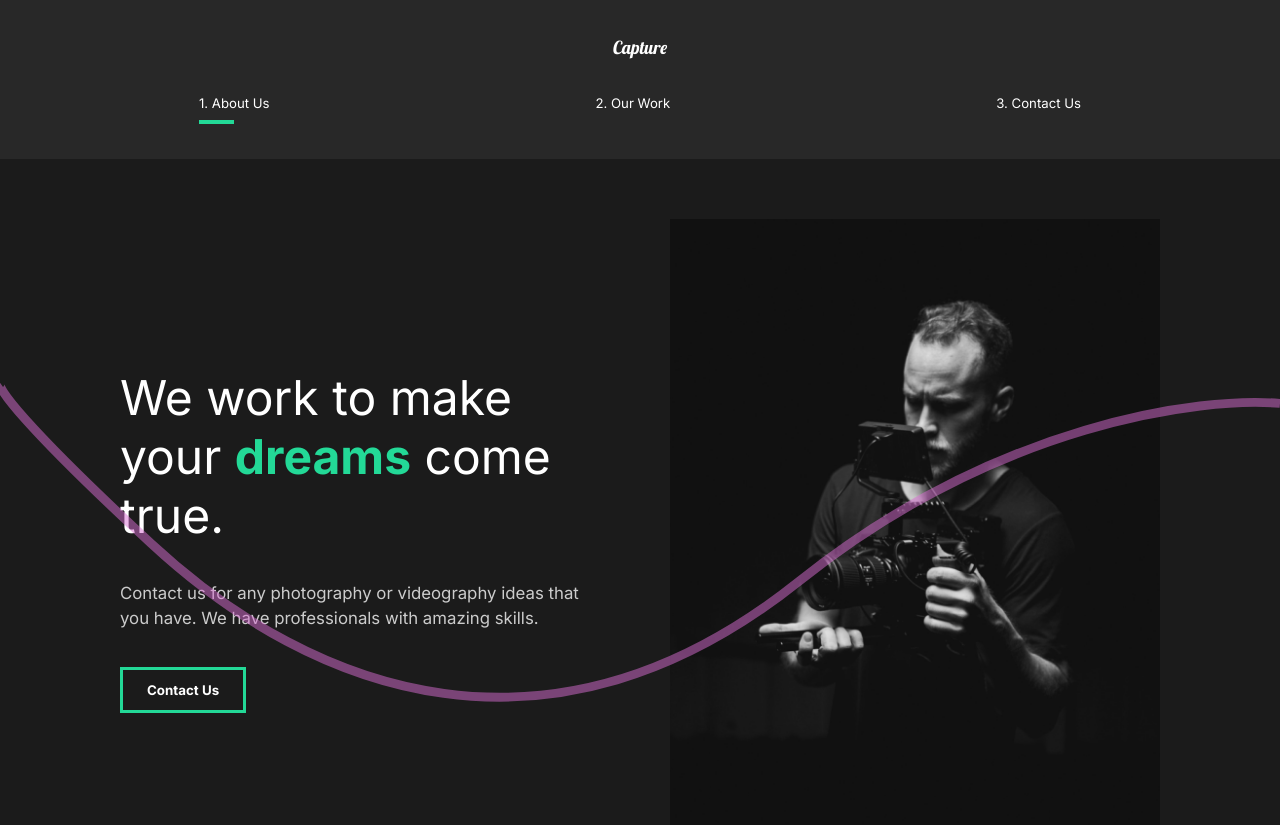
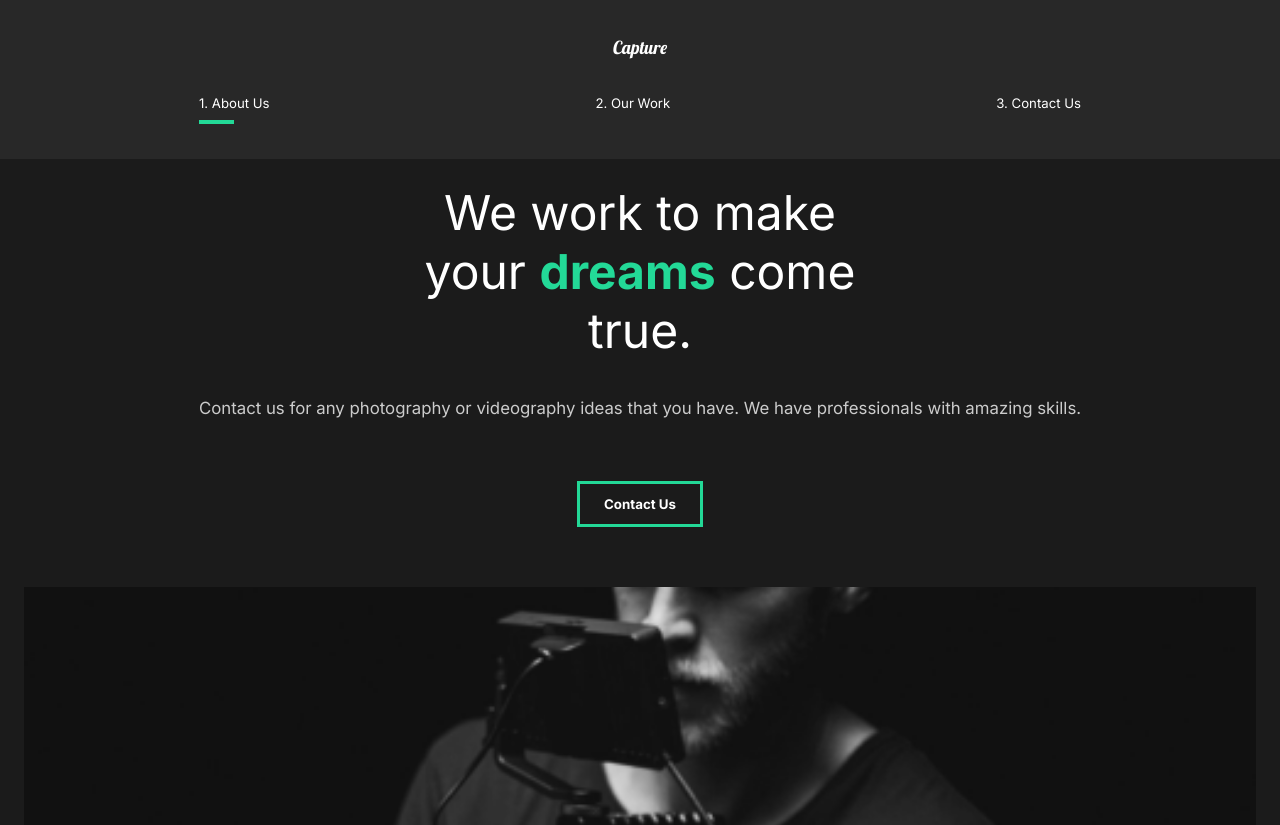
Before and after one commit to Anishb7/capture-portfolio, a React (Create React App) app: page / in a window 1280 px wide. Shown: the top 825 px of the page. Built offline with nearby package versions, Linux system fonts and the light colour scheme.

Commit message:
21.  some styles added

```diff
--- a/src/styles.js
+++ b/src/styles.js
@@ -1,24 +1,35 @@
-import styled from 'styled-components';
+import styled from "styled-components";
+import { motion } from "framer-motion";
 
-//Styled component
-export const About = styled.div`
+export const About = styled(motion.div)`
   min-height: 90vh;
   display: flex;
   align-items: center;
   justify-content: space-between;
   padding: 5rem 10rem;
   color: white;
+  @media (max-width: 1300px) {
+    display: block;
+    padding: 2rem 2rem;
+    text-align: center;
+  }
 `;
-
 export const Description = styled.div`
   flex: 1;
   padding-right: 5rem;
+  z-index: 2;
   h2 {
     font-weight: lighter;
   }
+  @media (max-width: 1300px) {
+    padding: 0;
+    button {
+      margin: 2rem 0rem 5rem 0rem;
+    }
+  }
 `;
-
 export const Image = styled.div`
+  z-index: 2;
   flex: 1;
   overflow: hidden;
   img {
```
